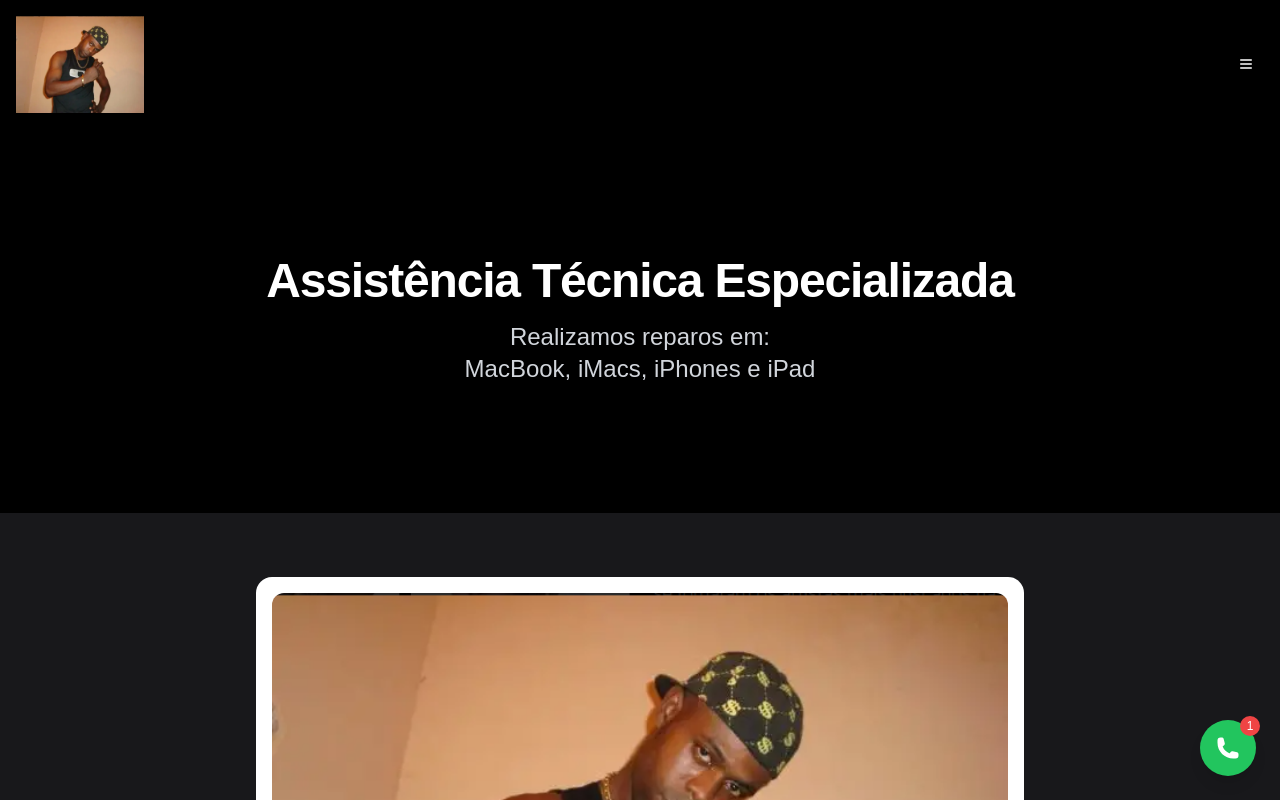
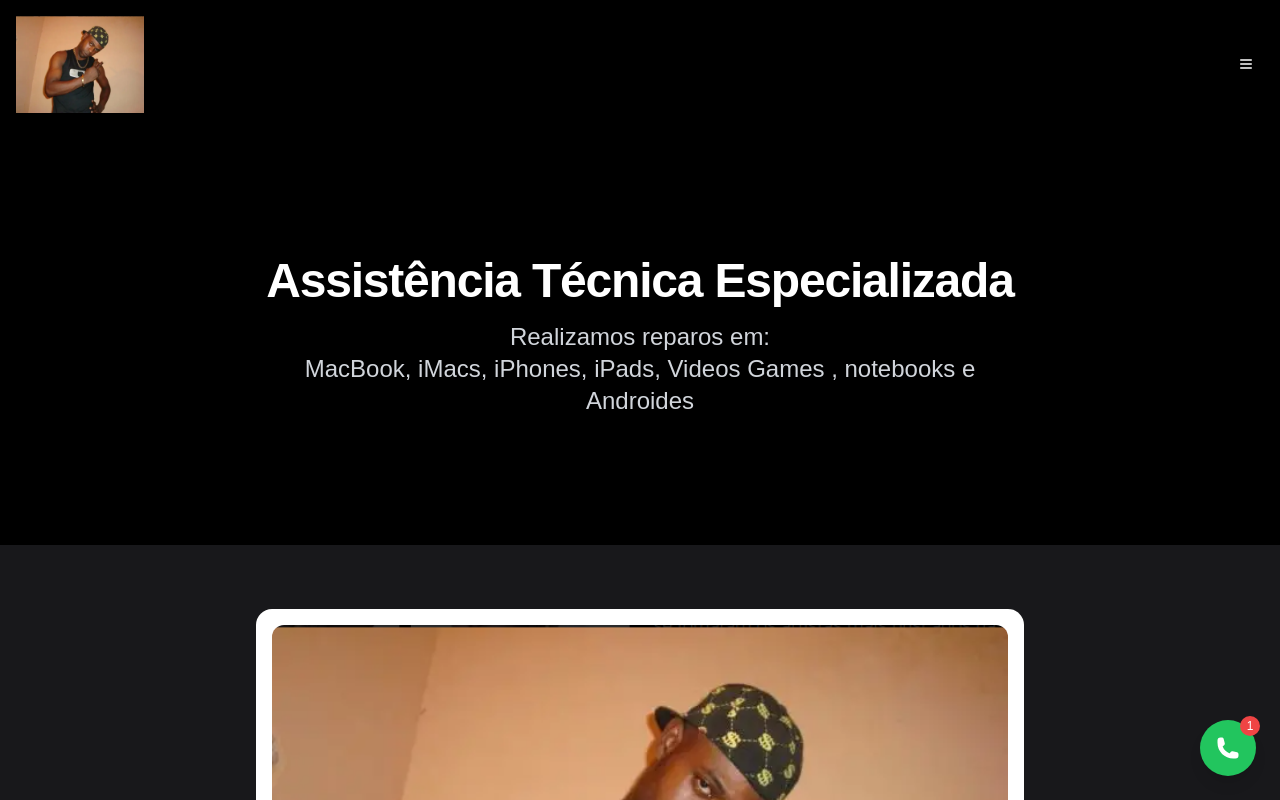
Before and after one commit to WagnerTerry/assistencia, a Next.js app: page / in a window 1280 px wide. Shown: the top 800 px of the page. Built offline with nearby package versions, Linux system fonts and the light colour scheme.

Commit message:
Update Serviços

```diff
--- a/app/page.tsx
+++ b/app/page.tsx
@@ -45,7 +45,7 @@ export default function Page() {
             <p className="text-xl md:text-2xl text-gray-300">
               Realizamos reparos em:
               <br />
-              MacBook, iMacs, iPhones e iPad
+              MacBook, iMacs, iPhones, iPads, Videos Games , notebooks e Androides
             </p>
           </div>
         </div>
```
